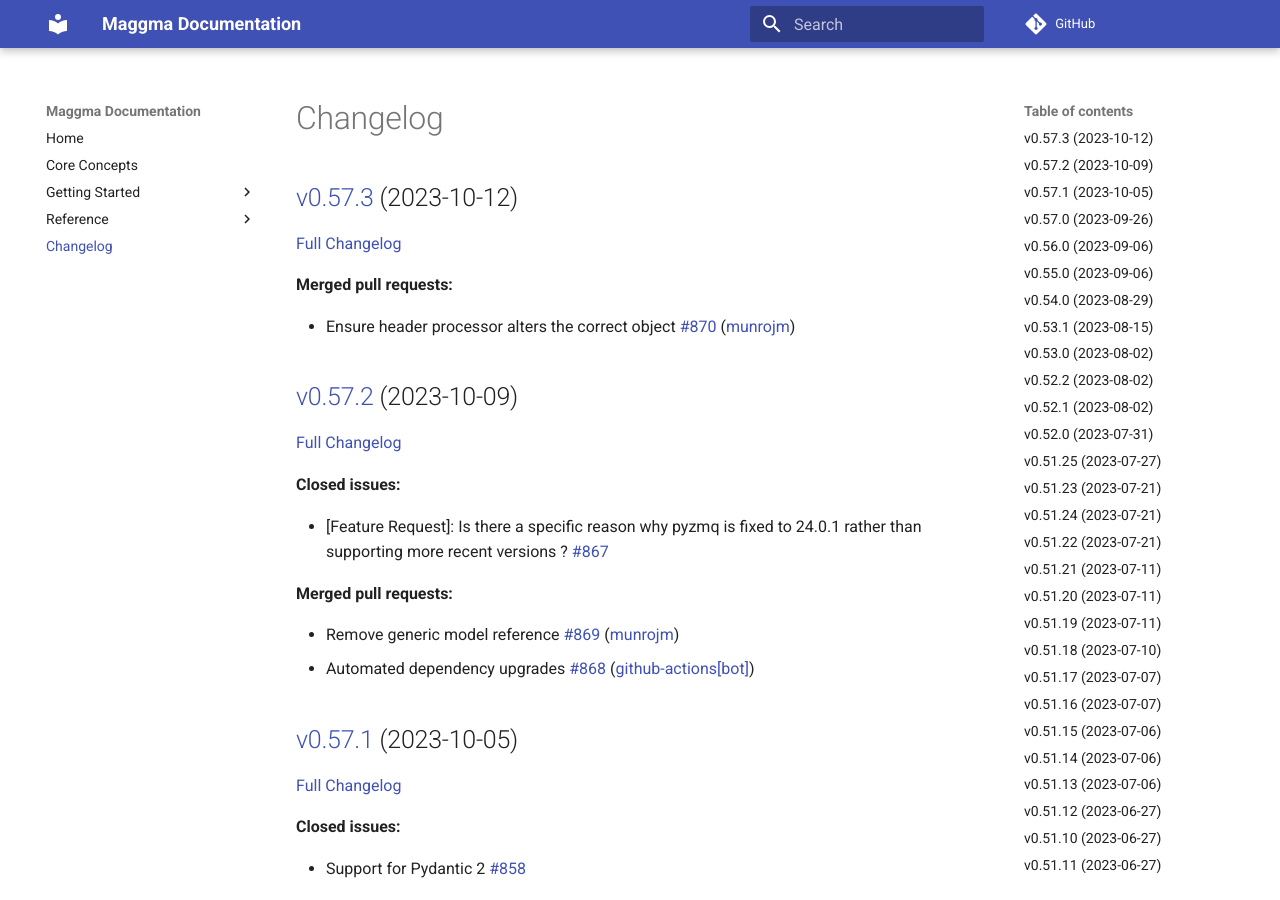
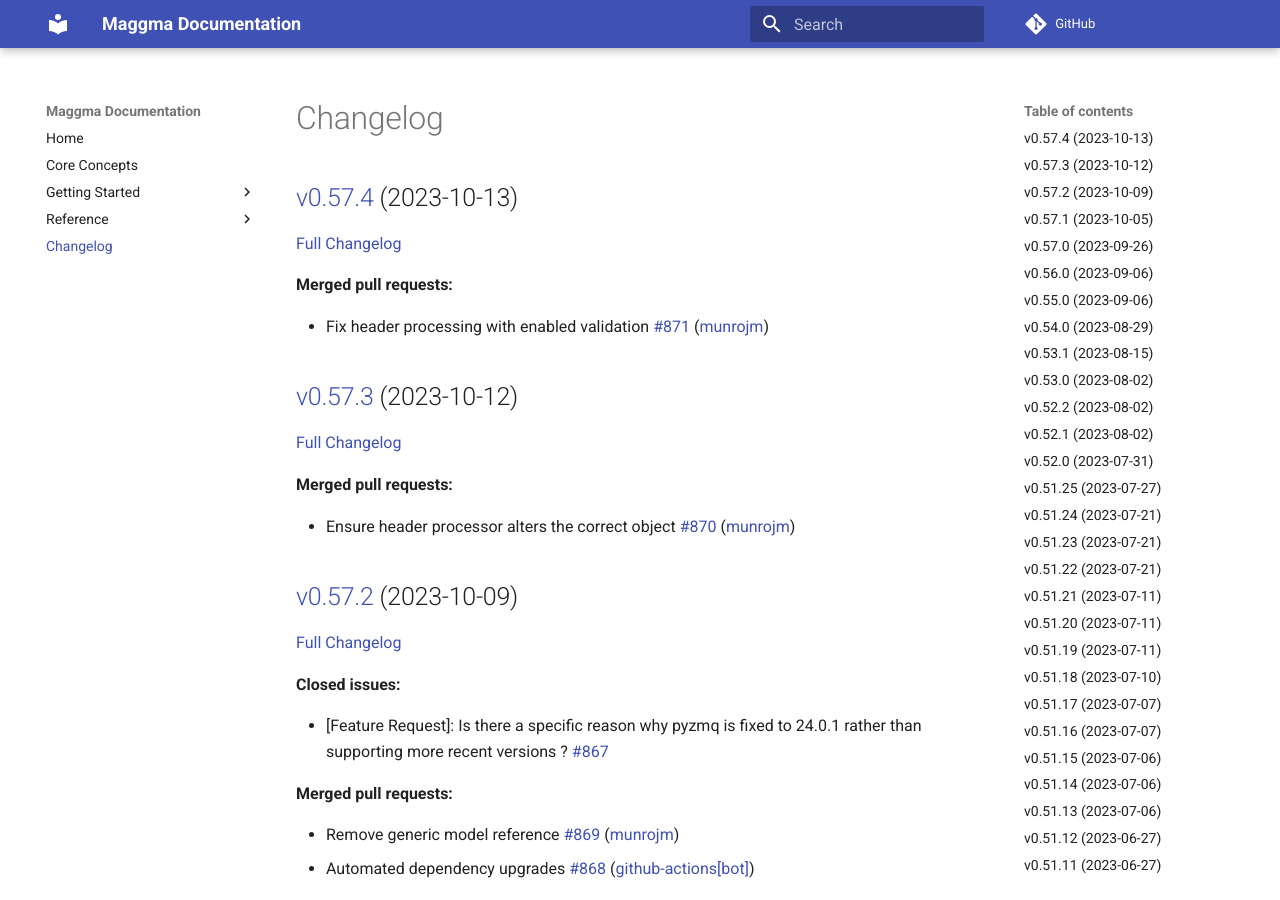
Before and after one commit to materialsproject/maggma, an MkDocs documentation site: the page built from docs/CHANGELOG.md, in a window 1280 px wide and 900 px high. Built offline with MkDocs 1.6.1 and Material for MkDocs 9.7.7, drawn with Linux system fonts in a browser that asks for light colours; comment, search, counter and statistics services are not loaded; some of the changed text lies outside the part shown.

Commit message:
Updated CHANGELOG.md

```diff
--- a/docs/CHANGELOG.md
+++ b/docs/CHANGELOG.md
@@ -1,4 +1,12 @@
 # Changelog
+
+## [v0.57.4](https://github.com/materialsproject/maggma/tree/v0.57.4) (2023-10-13)
+
+[Full Changelog](https://github.com/materialsproject/maggma/compare/v0.57.3...v0.57.4)
+
+**Merged pull requests:**
+
+- Fix header processing with enabled validation [\#871](https://github.com/materialsproject/maggma/pull/871) ([munrojm](https://github.com/munrojm))
 
 ## [v0.57.3](https://github.com/materialsproject/maggma/tree/v0.57.3) (2023-10-12)
 
@@ -114,19 +122,19 @@
 
 ## [v0.51.25](https://github.com/materialsproject/maggma/tree/v0.51.25) (2023-07-27)
 
-[Full Changelog](https://github.com/materialsproject/maggma/compare/v0.51.23...v0.51.25)
+[Full Changelog](https://github.com/materialsproject/maggma/compare/v0.51.24...v0.51.25)
 
 **Merged pull requests:**
 
 - Some cleanup: `isort`, updated classifiers, remove unused kwarg [\#833](https://github.com/materialsproject/maggma/pull/833) ([Andrew-S-Rosen](https://github.com/Andrew-S-Rosen))
 
+## [v0.51.24](https://github.com/materialsproject/maggma/tree/v0.51.24) (2023-07-21)
+
+[Full Changelog](https://github.com/materialsproject/maggma/compare/v0.51.23...v0.51.24)
+
 ## [v0.51.23](https://github.com/materialsproject/maggma/tree/v0.51.23) (2023-07-21)
 
-[Full Changelog](https://github.com/materialsproject/maggma/compare/v0.51.24...v0.51.23)
-
-## [v0.51.24](https://github.com/materialsproject/maggma/tree/v0.51.24) (2023-07-21)
-
-[Full Changelog](https://github.com/materialsproject/maggma/compare/v0.51.22...v0.51.24)
+[Full Changelog](https://github.com/materialsproject/maggma/compare/v0.51.22...v0.51.23)
 
 **Closed issues:**
 
@@ -218,15 +226,15 @@
 
 ## [v0.51.12](https://github.com/materialsproject/maggma/tree/v0.51.12) (2023-06-27)
 
-[Full Changelog](https://github.com/materialsproject/maggma/compare/v0.51.10...v0.51.12)
+[Full Changelog](https://github.com/materialsproject/maggma/compare/v0.51.11...v0.51.12)
+
+## [v0.51.11](https://github.com/materialsproject/maggma/tree/v0.51.11) (2023-06-27)
+
+[Full Changelog](https://github.com/materialsproject/maggma/compare/v0.51.10...v0.51.11)
 
 ## [v0.51.10](https://github.com/materialsproject/maggma/tree/v0.51.10) (2023-06-27)
 
-[Full Changelog](https://github.com/materialsproject/maggma/compare/v0.51.11...v0.51.10)
-
-## [v0.51.11](https://github.com/materialsproject/maggma/tree/v0.51.11) (2023-06-27)
-
-[Full Changelog](https://github.com/materialsproject/maggma/compare/v0.51.9...v0.51.11)
+[Full Changelog](https://github.com/materialsproject/maggma/compare/v0.51.9...v0.51.10)
 
 **Merged pull requests:**
 
@@ -437,19 +445,19 @@
 
 ## [v0.49.9](https://github.com/materialsproject/maggma/tree/v0.49.9) (2022-11-01)
 
-[Full Changelog](https://github.com/materialsproject/maggma/compare/v0.49.7...v0.49.9)
+[Full Changelog](https://github.com/materialsproject/maggma/compare/v0.49.8...v0.49.9)
 
 **Merged pull requests:**
 
 - Parse datetime with dateutil [\#741](https://github.com/materialsproject/maggma/pull/741) ([munrojm](https://github.com/munrojm))
 
+## [v0.49.8](https://github.com/materialsproject/maggma/tree/v0.49.8) (2022-10-25)
+
+[Full Changelog](https://github.com/materialsproject/maggma/compare/v0.49.7...v0.49.8)
+
 ## [v0.49.7](https://github.com/materialsproject/maggma/tree/v0.49.7) (2022-10-25)
 
-[Full Changelog](https://github.com/materialsproject/maggma/compare/v0.49.8...v0.49.7)
-
-## [v0.49.8](https://github.com/materialsproject/maggma/tree/v0.49.8) (2022-10-25)
-
-[Full Changelog](https://github.com/materialsproject/maggma/compare/v0.49.6...v0.49.8)
+[Full Changelog](https://github.com/materialsproject/maggma/compare/v0.49.6...v0.49.7)
 
 **Merged pull requests:**
 
```
